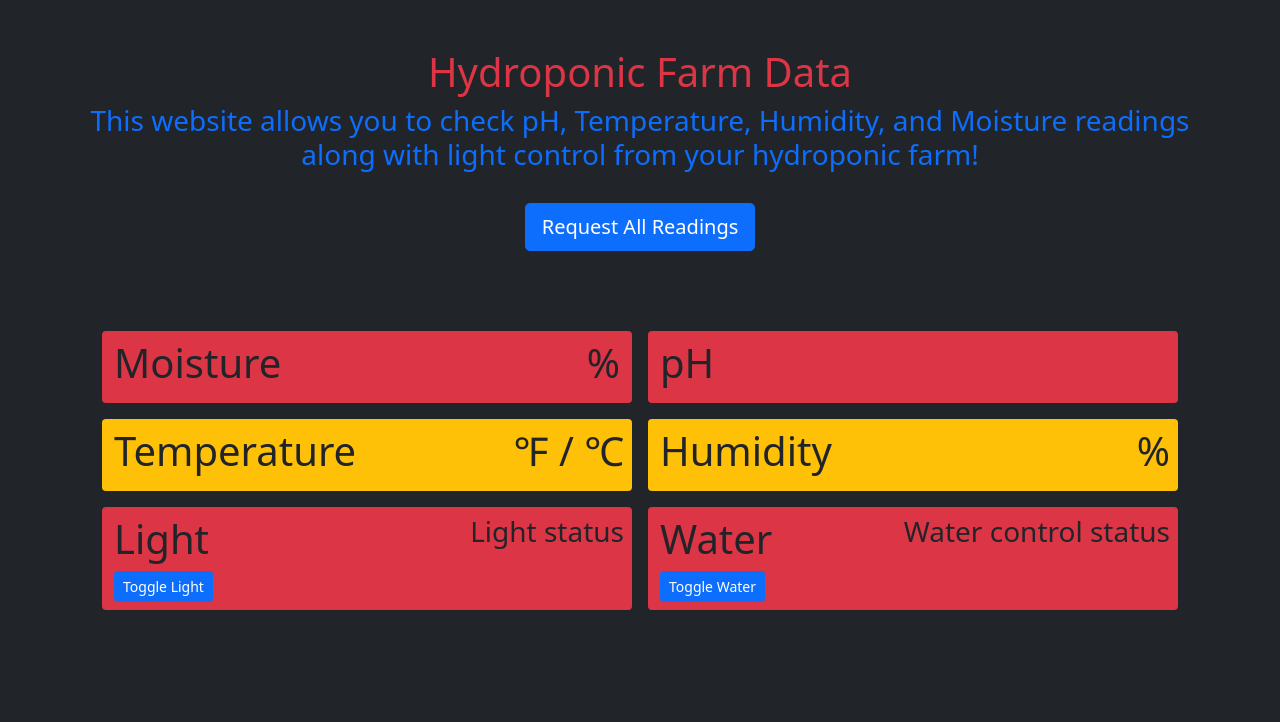
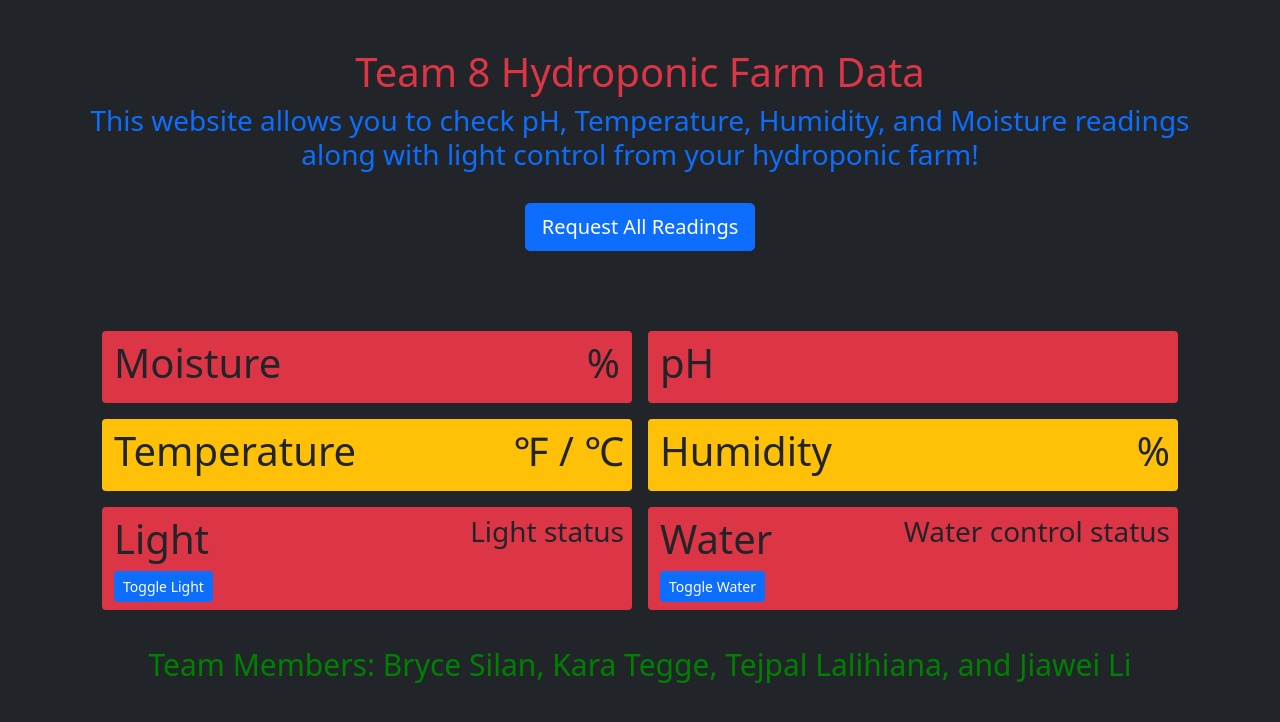
Before and after one commit to brycesilan/CSUS-Senior-Project, a Flask app: page / in a window 1280 px wide. Shown: the top 722 px of the page. Run offline with Flask 2, Linux system fonts and the light colour scheme.

Commit message:
change html files for UI

```diff
--- a/Software/templates/index.html
+++ b/Software/templates/index.html
@@ -8,14 +8,14 @@
     <!-- Bootstrap CSS -->
     <link href="https://cdn.jsdelivr.net/npm/bootstrap@5.1.3/dist/css/bootstrap.min.css" rel="stylesheet" integrity="sha384-1BmE4kWBq78iYhFldvKuhfTAU6auU8tT94WrHftjDbrCEXSU1oBoqyl2QvZ6jIW3" crossorigin="anonymous">
 
-    <title>Vertical Farming</title>
+    <title>Vertical Farming Senior Project</title>
   </head>
   <body class="bg-dark">
 
         <div class="container">
 
             <div class="py-5 text-center">
-                <h1 class="text-danger">Hydroponic Farm Data</h1>
+                <h1 class="text-danger">Team 8 Hydroponic Farm Data</h1>
                 <h3 class="text-primary">
                     This website allows you to check pH, Temperature, Humidity, and Moisture readings along with light control from your hydroponic farm!
                 </h3>
@@ -115,5 +115,12 @@
     <script src="https://cdn.jsdelivr.net/npm/@popperjs/core@2.10.2/dist/umd/popper.min.js" integrity="sha384-7+zCNj/IqJ95wo16oMtfsKbZ9ccEh31eOz1HGyDuCQ6wgnyJNSYdrPa03rtR1zdB" crossorigin="anonymous"></script>
     <script src="https://cdn.jsdelivr.net/npm/bootstrap@5.1.3/dist/js/bootstrap.min.js" integrity="sha384-QJHtvGhmr9XOIpI6YVutG+2QOK9T+ZnN4kzFN1RtK3zEFEIsxhlmWl5/YESvpZ13" crossorigin="anonymous"></script>
     -->
+
+    <footer>
+        <center>
+        <p style="color:green;font-size:30px;">Team Members: Bryce Silan, Kara Tegge, Tejpal Lalihiana, and Jiawei Li</p>
+        </center>
+    </footer>
+
   </body>
 </html>
```
